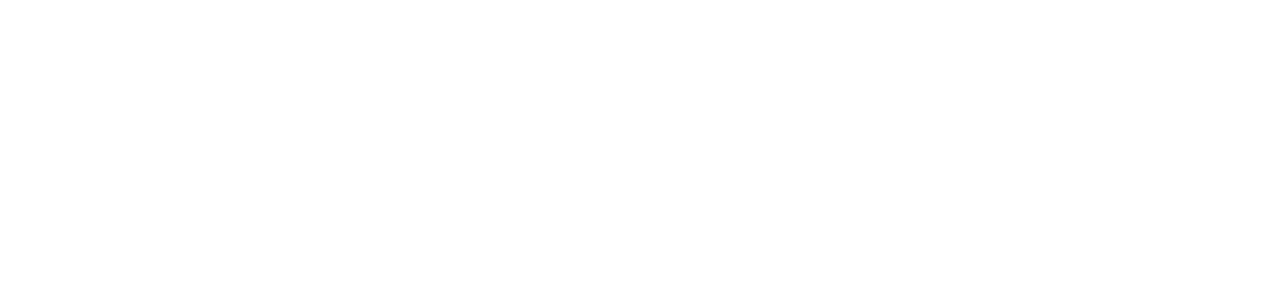
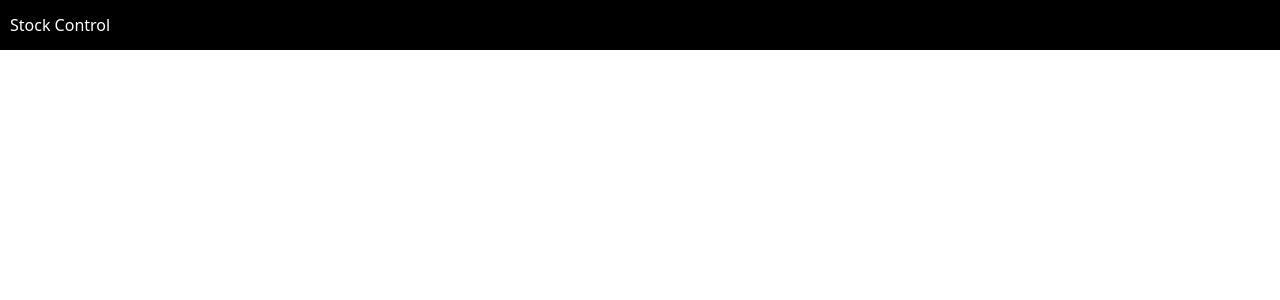
Before and after one commit to igorlyakh/storage_frontend, a React (Vite) app: page / in a window 1280 px wide. Shown: the top 300 px of the page. Built offline with nearby package versions, Linux system fonts and the light colour scheme.

Commit message:
added basic header markup

```diff
--- /dev/null
+++ b/src/components/Header/Header.jsx
@@ -0,0 +1,17 @@
+import { Link } from 'react-router-dom';
+import styles from './styles.module.scss';
+
+const Header = () => {
+  return (
+    <header className={styles.header}>
+      <Link
+        className={styles.logo}
+        to="/"
+      >
+        Stock Control
+      </Link>
+    </header>
+  );
+};
+
+export default Header;
--- /dev/null
+++ b/src/components/Header/index.js
@@ -0,0 +1 @@
+export { default } from './Header.jsx';
--- /dev/null
+++ b/src/components/Header/styles.module.scss
@@ -0,0 +1,12 @@
+.header {
+  height: 50px;
+  background-color: #000000;
+  display: flex;
+  padding: 10px;
+  align-items: center;
+}
+
+.logo {
+  color: #ffffff;
+  text-decoration: none;
+}
--- a/src/components/Layout/Layout.jsx
+++ b/src/components/Layout/Layout.jsx
@@ -1,11 +1,15 @@
 import { Outlet } from 'react-router-dom';
 import Container from '../Container';
+import Header from '../Header';
 
 const Layout = () => {
   return (
-    <Container>
-      <Outlet />
-    </Container>
+    <>
+      <Header />
+      <Container>
+        <Outlet />
+      </Container>
+    </>
   );
 };
 
```
